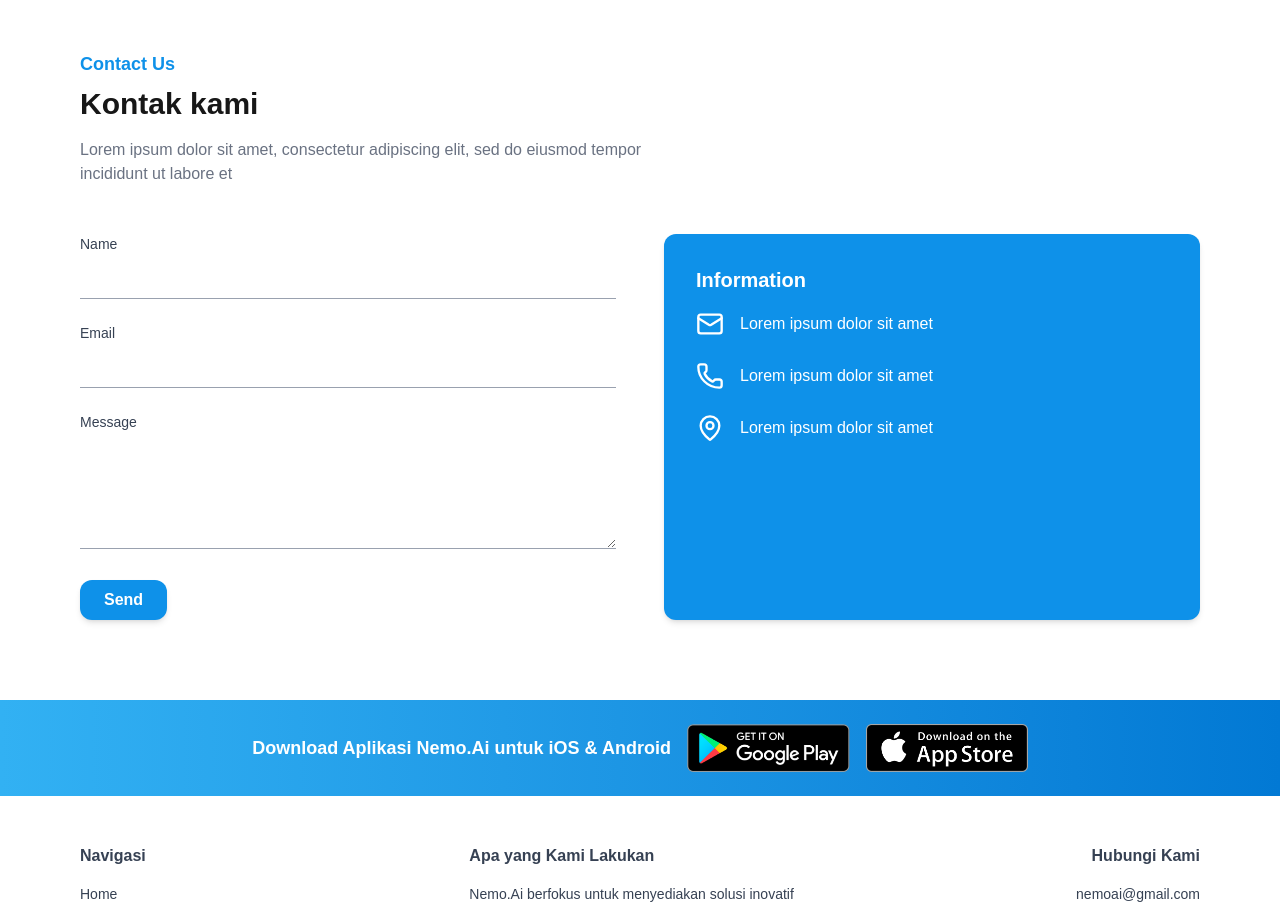
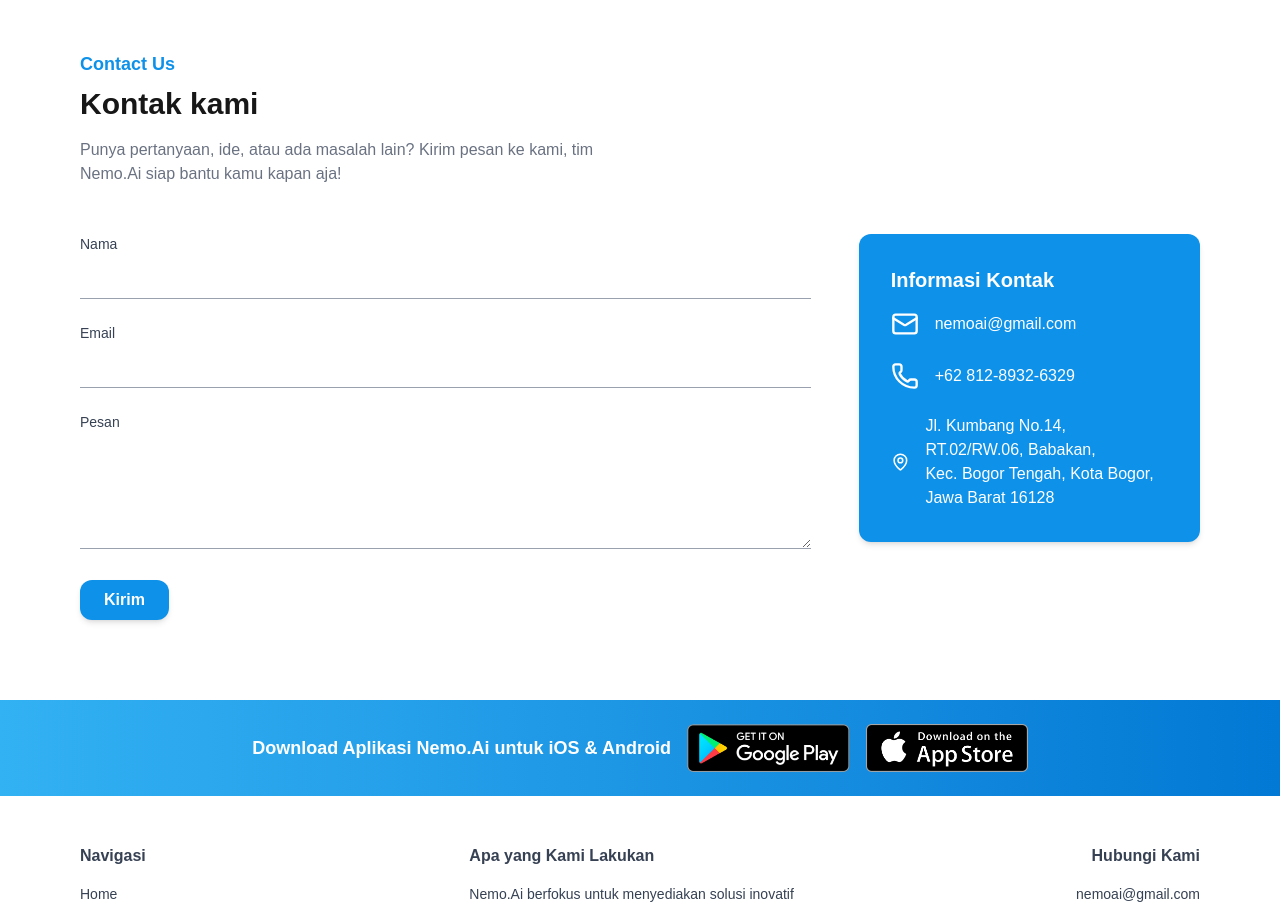
Before and after one commit to zollahrp/nemo-ai, a Next.js app: page / in a window 1280 px wide. Shown: the part 3860-4766 px from the top of the page. Built offline with nearby package versions, Linux system fonts and the light colour scheme.

Commit message:
conatct v2

```diff
--- a/src/components/landing/Contact.jsx
+++ b/src/components/landing/Contact.jsx
@@ -11,16 +11,14 @@ export default function Contact() {
                 <p className="text-[#0E91E9] font-semibold text-lg mb-2">Contact Us</p>
                 <h2 className="text-3xl font-bold mb-4">Kontak kami</h2>
                 <p className="text-gray-500 max-w-xl mb-12">
-          Lorem ipsum dolor sit amet, consectetur adipiscing elit, sed do eiusmod
-          tempor incididunt ut labore et
+                    Punya pertanyaan, ide, atau ada masalah lain? Kirim pesan ke kami, tim Nemo.Ai siap bantu kamu kapan aja!
                 </p>
 
-        <div className="grid grid-cols-1 lg:grid-cols-2 gap-12">
-          {/* FORM */}
-          <form className="space-y-6">
+                <div className="grid grid-cols-1 lg:grid-cols-3 gap-12">
+                    <form className="space-y-6 lg:col-span-2">
                         <div>
                             <label className="block mb-1 text-sm font-medium text-gray-700">
-                Name
+                                Nama
                             </label>
                             <input
                                 type="text"
@@ -38,7 +36,7 @@ export default function Contact() {
                         </div>
                         <div>
                             <label className="block mb-1 text-sm font-medium text-gray-700">
-                Message
+                                Pesan
                             </label>
                             <textarea
                                 className="w-full border-b border-gray-400 focus:outline-none focus:border-[#0E91E9] py-2"
@@ -49,26 +47,32 @@ export default function Contact() {
                             type="submit"
                             className="bg-[#0E91E9] hover:bg-[#0C7BC5] text-white font-semibold py-2 px-6 rounded-xl shadow-md"
                         >
-              Send
+                            Kirim
                         </button>
                     </form>
 
-          {/* INFO */}
-          <div className="bg-[#0E91E9] text-white p-8 rounded-xl shadow-md space-y-6">
-            <h3 className="text-xl font-semibold mb-4">Information</h3>
+                    <div className="bg-[#0E91E9] text-white p-8 rounded-xl shadow-md space-y-6 self-start">
+                        <h3 className="text-xl font-semibold mb-4">Informasi Kontak</h3>
+
                         <div className="flex items-center space-x-4">
                             <Mail size={28} />
-              <span>Lorem ipsum dolor sit amet</span>
+                            <span>nemoai@gmail.com</span>
                         </div>
+
                         <div className="flex items-center space-x-4">
                             <Phone size={28} />
-              <span>Lorem ipsum dolor sit amet</span>
+                            <span>+62 812-8932-6329</span>
                         </div>
+
                         <div className="flex items-center space-x-4">
                             <MapPin size={28} />
-              <span>Lorem ipsum dolor sit amet</span>
+                            <span>
+                                Jl. Kumbang No.14, RT.02/RW.06, Babakan, <br />
+                                Kec. Bogor Tengah, Kota Bogor, Jawa Barat 16128
+                            </span>
                         </div>
                     </div>
+
                 </div>
             </section>
 
```
Lines whose indentation alone changed are shown as unchanged.
